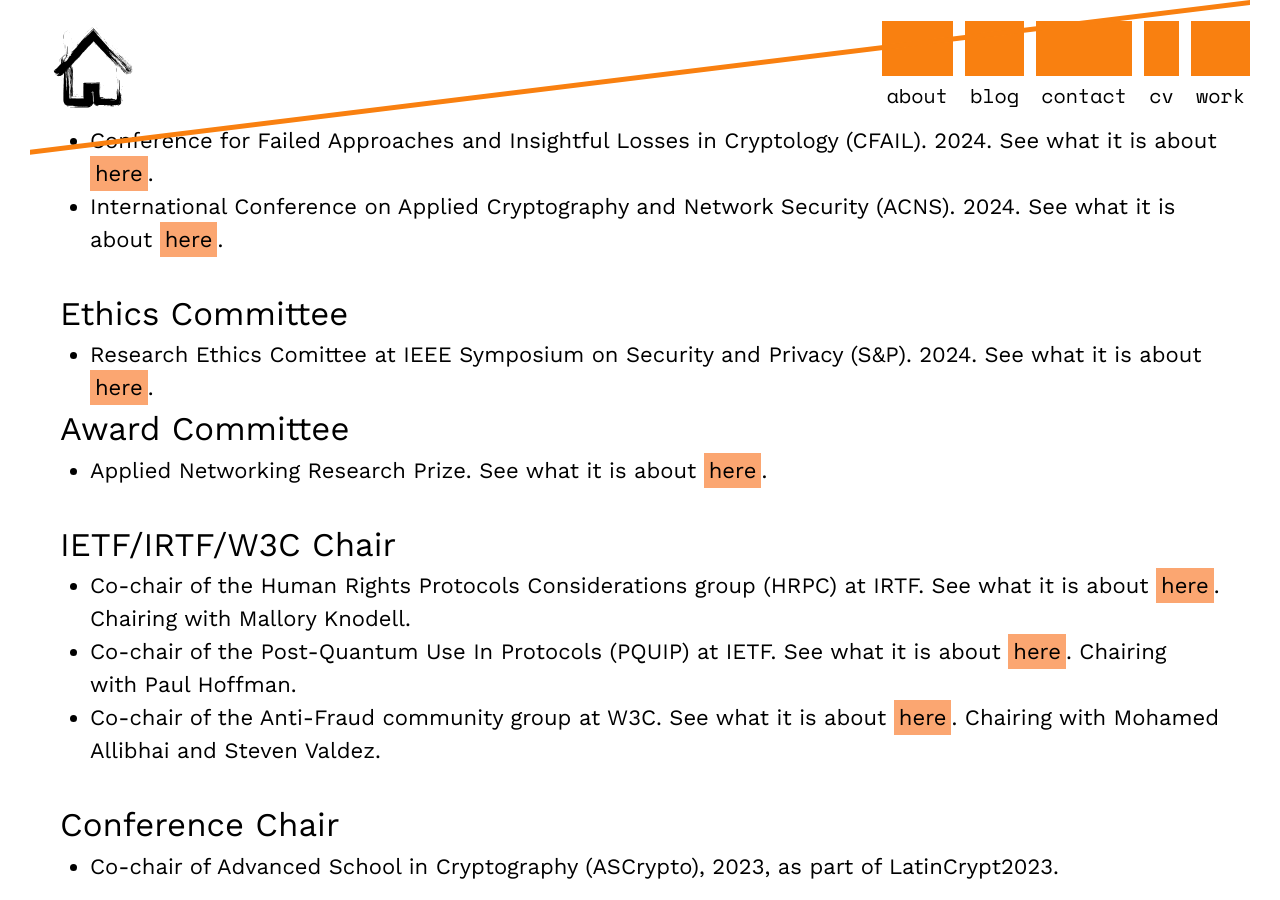
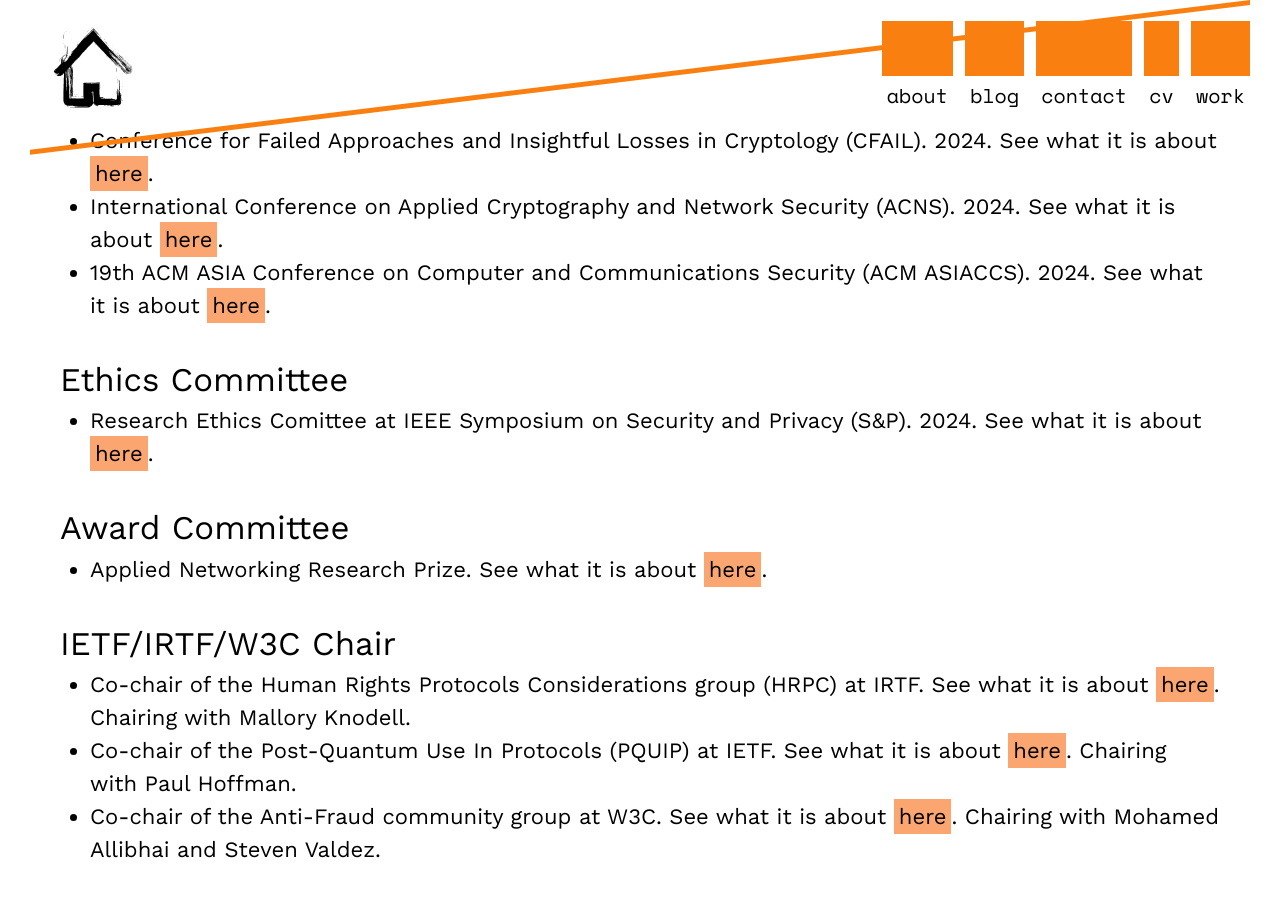
Before and after one commit to claucece/claucece.github.io, a Jekyll site: the page built from work.html, in a window 1280 px wide and 900 px high, scrolled down 5197 px. Built offline with Jekyll 4.4.1, drawn with Linux system fonts in a browser that asks for light colours.

Commit message:
Other update

```diff
--- a/work.html
+++ b/work.html
@@ -155,6 +155,7 @@ tags: menu
 		  <li>ETSI-IQC Quantum-Safe Cryptography Workshop. 2024. See what it is about <a href="https://www.etsi.org/events/2117-2023-02-9th-etsi-iqc-quantum-safe-cryptography-workshop" target="_blank">here</a>.</li>
 		  <li>Conference for Failed Approaches and Insightful Losses in Cryptology (CFAIL). 2024. See what it is about <a href="https://www.cfail.org/" target="_blank">here</a>.</li>
 		  <li>International Conference on Applied Cryptography and Network Security (ACNS). 2024. See what it is about <a href="https://wp.nyu.edu/acns2024/" target="_blank">here</a>.</li>
+		  <li>19th ACM ASIA Conference on Computer and Communications Security (ACM ASIACCS). 2024. See what it is about <a href="https://asiaccs2023.org/" target="_blank">here</a>.</li>
 		</ul>
 		<br>
 
@@ -162,6 +163,7 @@ tags: menu
 		<ul>
 		  <li>Research Ethics Comittee at IEEE Symposium on Security and Privacy (S&P). 2024. See what it is about <a href="https://www.ieee-security.org/TC/SP2024/cfpapers.html" target="_blank">here</a>.</li>
 		</ul>
+		<br>
 
 		<a class="none" id="award-comittee"><h2>Award Committee</h2></a>
 		<ul>
```
